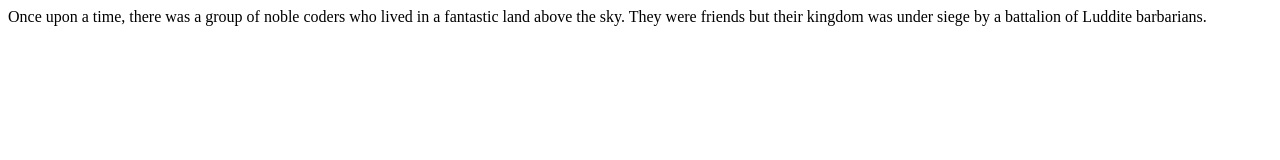
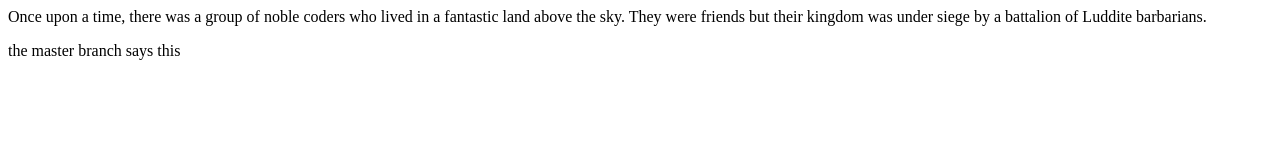
Before and after one commit to JeffreyChodil/storytime, a plain HTML site: page index.html in a window 1280 px wide. Drawn offline with Linux system fonts and the light colour scheme.

Commit message:
master branch says

```diff
--- a/index.html
+++ b/index.html
@@ -12,6 +12,7 @@ who lived in a fantastic land above the sky.
 They were friends but their kingdom was under siege
 by a battalion of Luddite barbarians.
 
+<p>the master branch says this</p>
 
 </body>
 </html>
```
